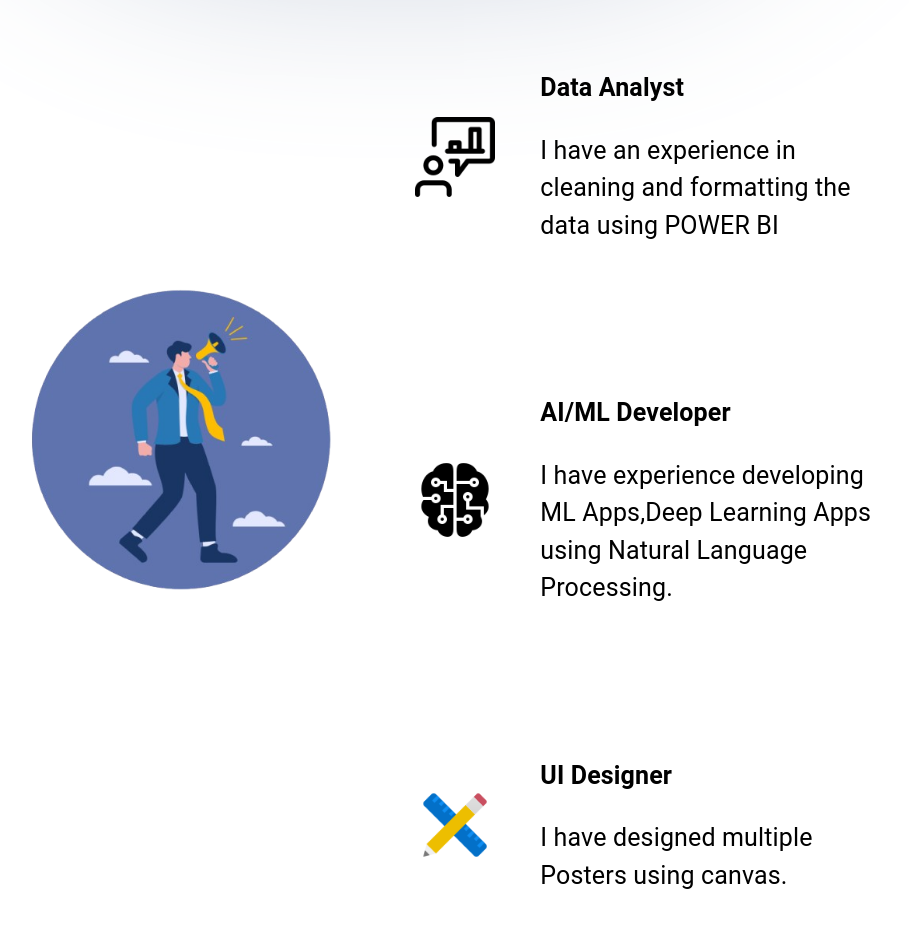
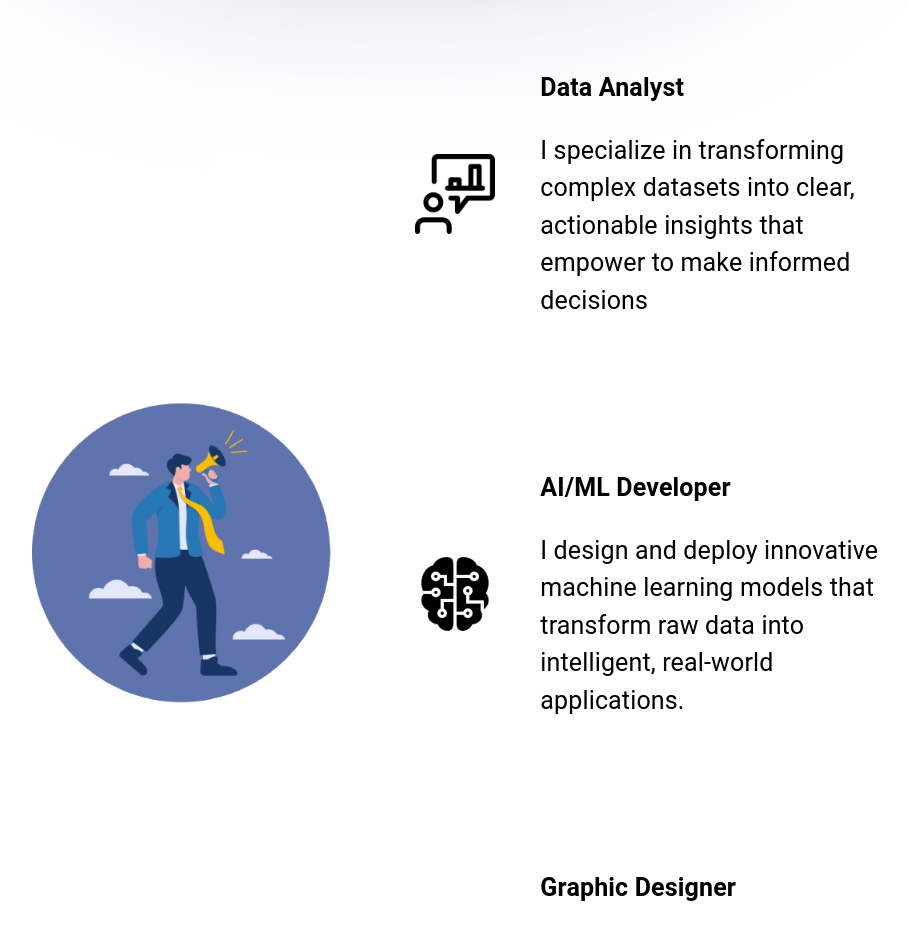
Before and after one commit to vijaycvcoder/landing-page, a React (Create React App) app: page / in a window 1280 px wide. Shown: the part 1120-2057 px from the top of the page, without its empty margins (173-1082 px from the left). Built offline with nearby package versions, Linux system fonts and the light colour scheme.

Commit message:
update the about me

```diff
--- a/src/components/About/About.js
+++ b/src/components/About/About.js
@@ -22,21 +22,24 @@ const About = ({ onSkillSelect }) => {
             <img src={require('./icons/data-analyst.png')} alt="Data analyst" />
             <div className={styles.aboutItemText}>
               <h3>Data Analyst</h3>
-              <p>I have an experience in cleaning and formatting the data using POWER BI</p>
+              <p>I specialize in transforming complex datasets into clear,
+                actionable insights that empower to make informed decisions</p>
             </div>
           </li>
           <li className={styles.aboutItem} onClick={() => handleSkillClick('ai')}>
             <img src={require('./icons/machine-learning.png')} alt="Machine Learning" />
             <div className={styles.aboutItemText}>
               <h3>AI/ML Developer</h3>
-              <p>I have experience developing ML Apps,Deep Learning Apps using Natural Language Processing.</p>
+              <p>I design and deploy innovative machine learning models that transform
+              raw data into intelligent, real-world applications.</p>
             </div>
           </li>
           <li className={styles.aboutItem} onClick={() => handleSkillClick('ui')}>
             <img src={require('./icons/designer.png')} alt="Designer" />
             <div className={styles.aboutItemText}>
-              <h3>UI Designer</h3>
-              <p>I have designed multiple Posters using canvas.</p>
+              <h3>Graphic Designer</h3>
+              <p>I create powerful visual experiences that communicate ideas,
+                evoke emotions, and leave a lasting impact.</p>
             </div>
           </li>
         </ul>
```
